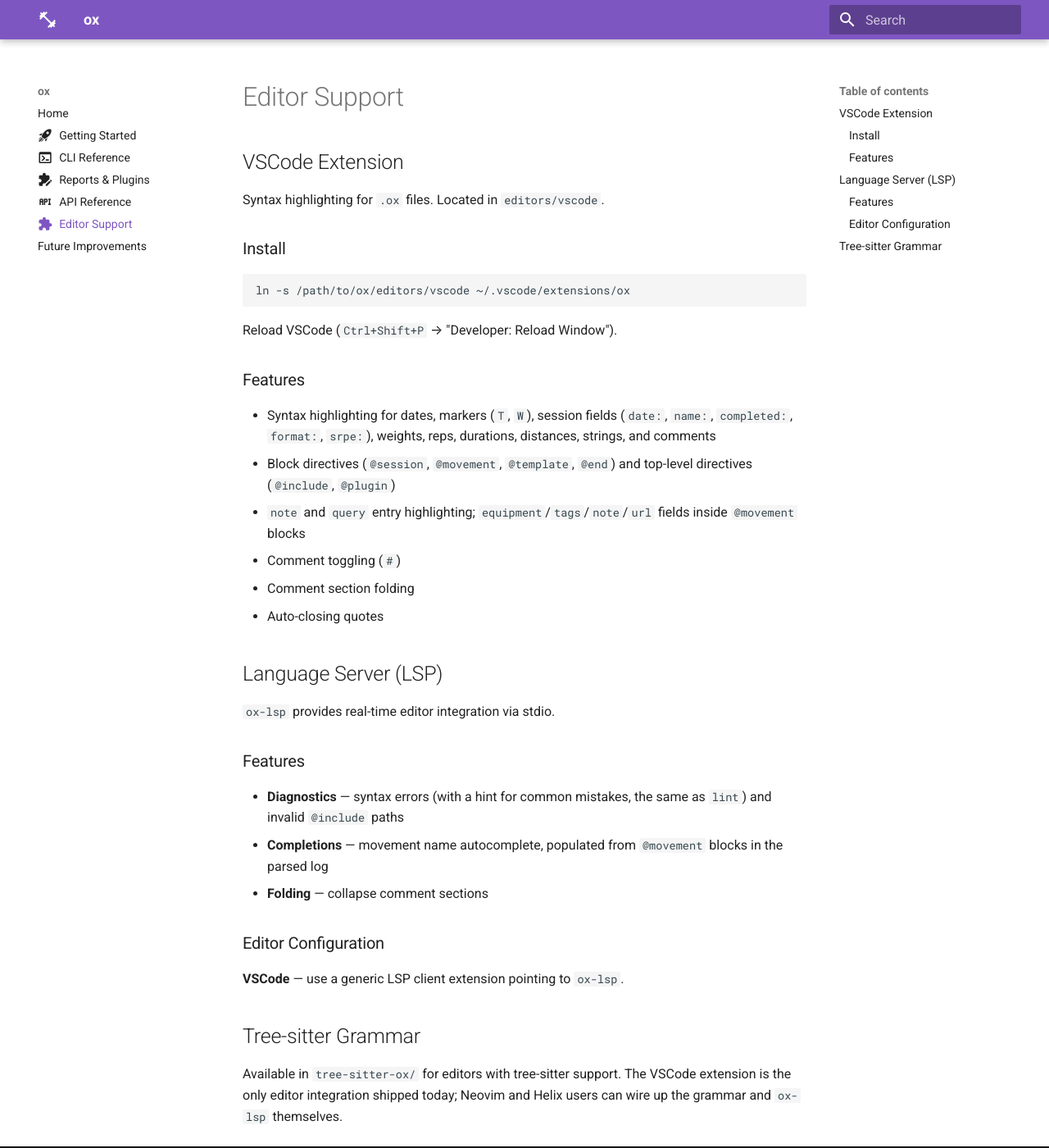
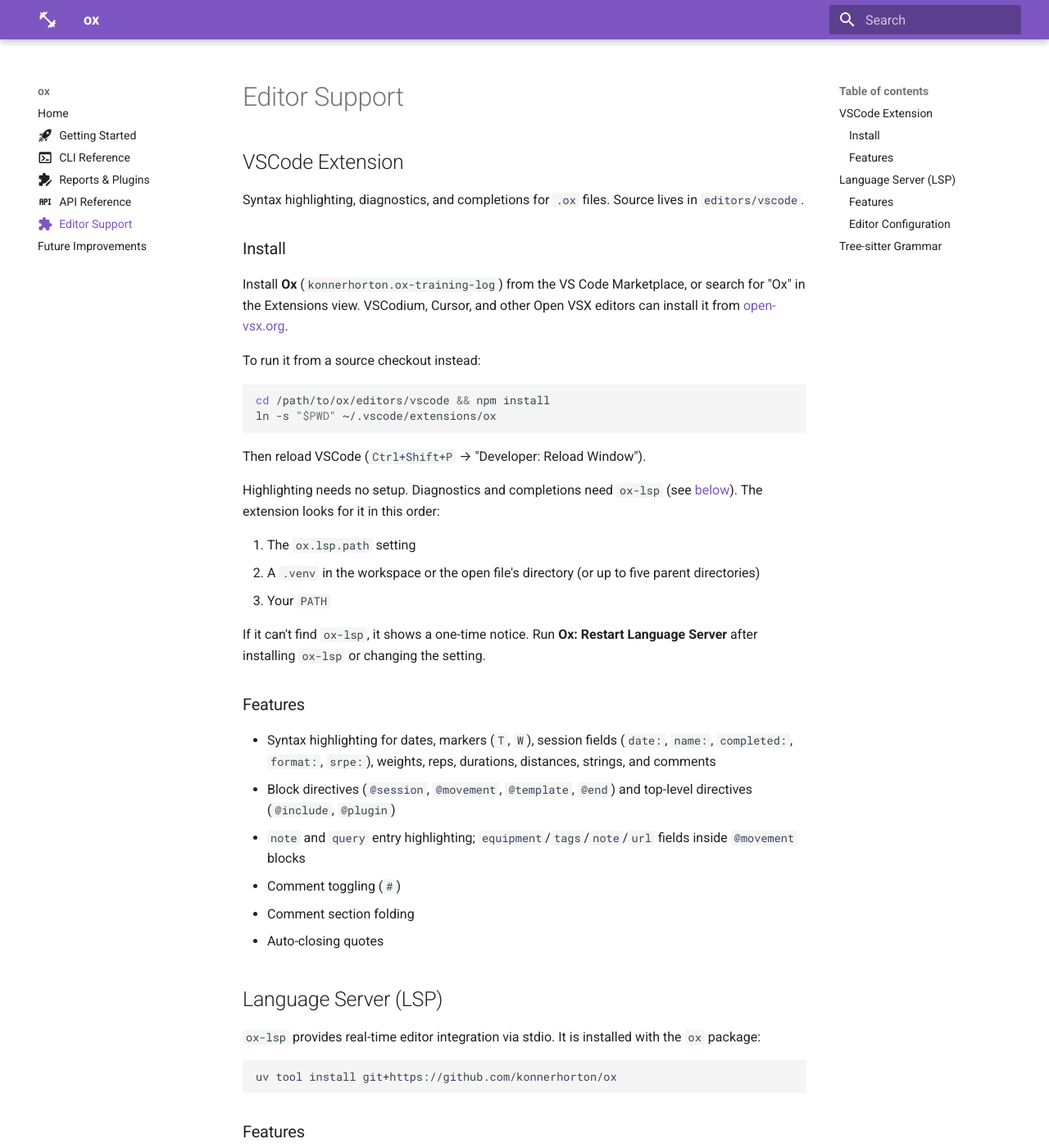
Before and after one commit to konnerhorton/ox, an MkDocs documentation site: the page built from docs/editor-support.md, in a window 1280 px wide and 1400 px high. Shown: the whole window at 82% size. Built offline with MkDocs 1.6.1 and Material for MkDocs 9.7.7, drawn with Linux system fonts in a browser that asks for light colours; some of the changed text lies outside the part shown.

Commit message:
Prep to publish vscode extension
Update ID
Added license icon et.
Add dumbell icon to extension
Add more ability to find ox-lsp with error message
update docs
Add readme and other related files to extension

````diff
--- a/docs/editor-support.md
+++ b/docs/editor-support.md
@@ -6,15 +6,32 @@
 
 ## VSCode Extension
 
-Syntax highlighting for `.ox` files. Located in `editors/vscode`.
+Syntax highlighting, diagnostics, and completions for `.ox` files. Source lives in `editors/vscode`.
 
 ### Install
 
+Install **Ox** (`konnerhorton.ox-training-log`) from the VS Code Marketplace, or search for "Ox"
+in the Extensions view. VSCodium, Cursor, and other Open VSX editors can install it from
+[open-vsx.org](https://open-vsx.org).
+
+To run it from a source checkout instead:
+
 ```bash
-ln -s /path/to/ox/editors/vscode ~/.vscode/extensions/ox
+cd /path/to/ox/editors/vscode && npm install
+ln -s "$PWD" ~/.vscode/extensions/ox
 ```
 
-Reload VSCode (`Ctrl+Shift+P` → "Developer: Reload Window").
+Then reload VSCode (`Ctrl+Shift+P` → "Developer: Reload Window").
+
+Highlighting needs no setup. Diagnostics and completions need `ox-lsp` (see [below](#language-server-lsp)).
+The extension looks for it in this order:
+
+1. The `ox.lsp.path` setting
+2. A `.venv` in the workspace or the open file's directory (or up to five parent directories)
+3. Your `PATH`
+
+If it can't find `ox-lsp`, it shows a one-time notice. Run **Ox: Restart Language Server** after
+installing `ox-lsp` or changing the setting.
 
 ### Features
 
@@ -28,7 +45,11 @@
 
 ## Language Server (LSP)
 
-`ox-lsp` provides real-time editor integration via stdio.
+`ox-lsp` provides real-time editor integration via stdio. It is installed with the `ox` package:
+
+```bash
+uv tool install git+https://github.com/konnerhorton/ox
+```
 
 ### Features
 
@@ -38,7 +59,9 @@
 
 ### Editor Configuration
 
-**VSCode** — use a generic LSP client extension pointing to `ox-lsp`.
+**VSCode**: the Ox extension above starts `ox-lsp` for you.
+
+**Other editors**: point any LSP client at the `ox-lsp` command (stdio, no arguments) for `.ox` files.
 
 ## Tree-sitter Grammar
 
````
Also changed, not shown: README.md (+3 -1 lines), docs/getting-started.md (+5 -1 lines), editors/vscode/CHANGELOG.md (added, +11 -0 lines), editors/vscode/README.md (added, +57 -0 lines), editors/vscode/images/icon.png (added), editors/vscode/images/icon.svg (added), 5 other files.
